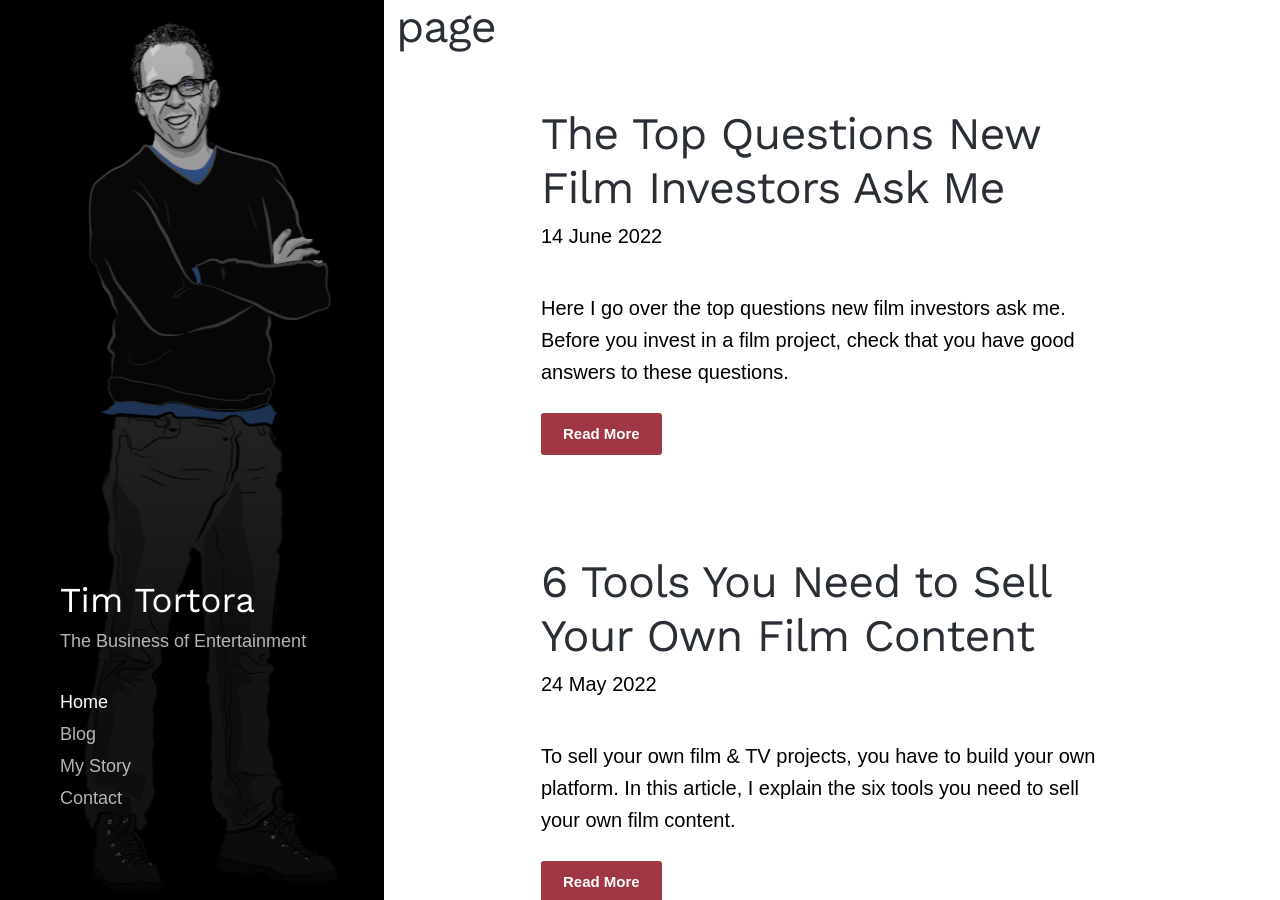
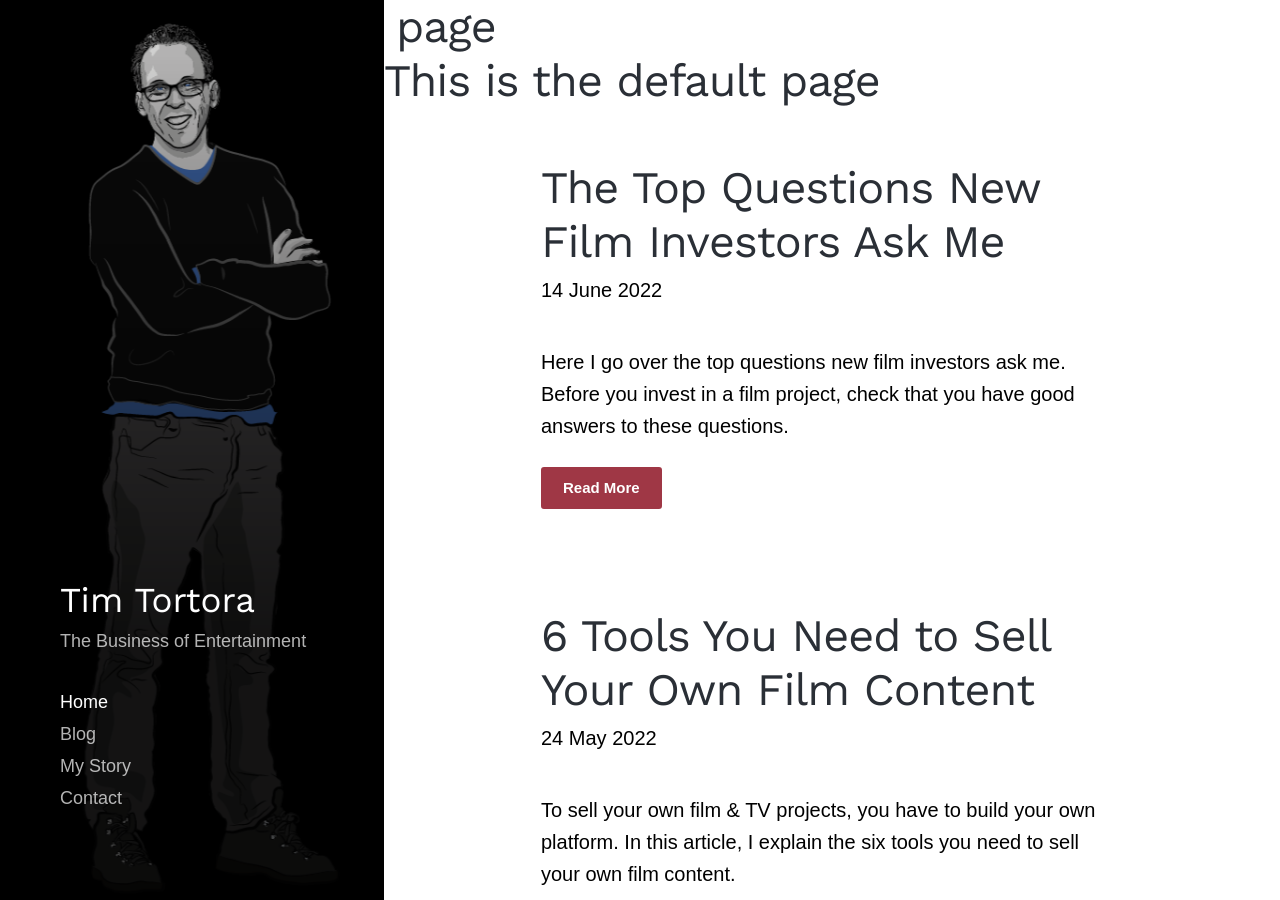
Before and after one commit to asaadmin/asaadmin.github.io, a Jekyll site: the page built from index.html, in a window 1280 px wide and 900 px high. Built offline with Jekyll 4.4.1, drawn with Linux system fonts in a browser that asks for light colours; nearby versions of some CDN libraries; the list of posts is cut into pages by our own code.

Commit message:
Test default page for rendering

```diff
--- a/_layouts/default.html
+++ b/_layouts/default.html
@@ -77,6 +77,10 @@
 	</div>
 
 	<div class="loader">
+		<div>
+			<h1>This is the default page</h1>
+		</div>
+
 		<svg width="120" height="30" viewBox="0 0 120 30" xmlns="http://www.w3.org/2000/svg">
 			<circle cx="15" cy="15" r="15">
 				<animate attributeName="r" from="15" to="15" begin="0s" dur="0.8s" values="15;9;15" calcMode="linear" repeatCount="indefinite" />
@@ -96,6 +100,10 @@
 	<div class="page-loader"></div>
 
 	<div class="page">
+		<div>
+			<h1>This is the default page</h1>
+		</div>
+
 		<div class="page__content" data-page-title="{% if page.title %}{{ page.title }} – {{ site.title }}{% else %}{{ site.title }} – {{ site.description }}{% endif %}" data-image="{{ page.featured_image | relative_url }}">
 			{{ content }}
 		</div>
```
